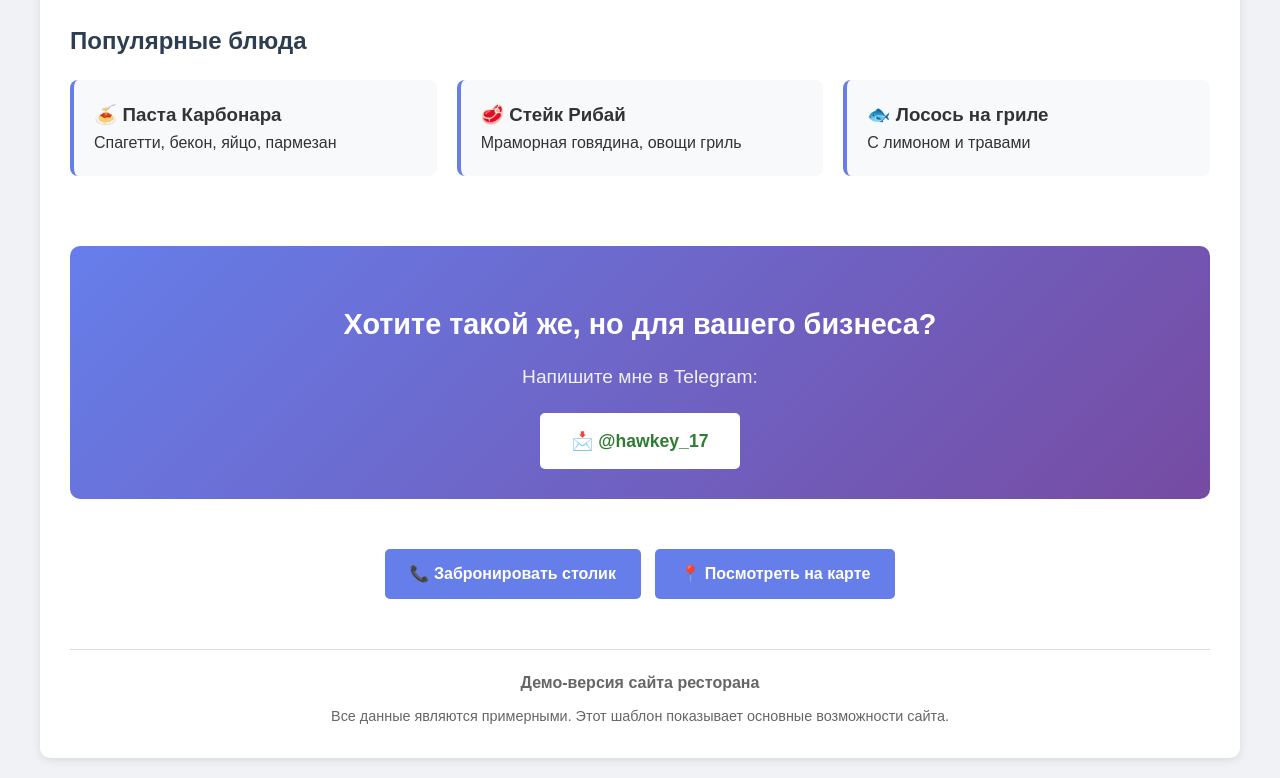
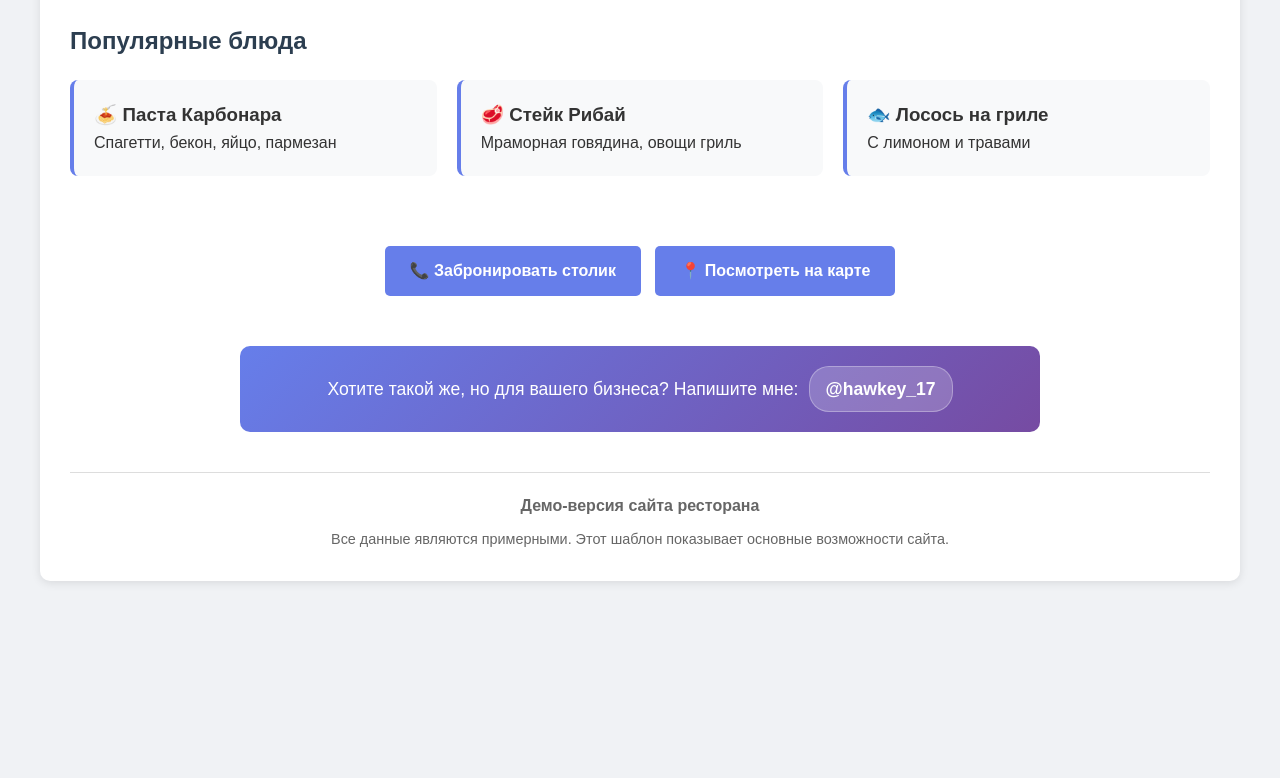
Before and after one commit to hawkey-prog/demo-site, a plain HTML site: page index.html in a window 1280 px wide. Shown: the part 864-1642 px from the top of the page. After the commit the page ends 1465 px from the top, so only its background shows below. Drawn offline with Linux system fonts and the light colour scheme.

Commit message:
Update index.html

```diff
--- a/index.html
+++ b/index.html
@@ -5,7 +5,7 @@
     <title>Демо: Сайт ресторана</title>
     <meta name="viewport" content="width=device-width, initial-scale=1.0">
     <style>
-
+        /* ОЧЕНЬ ПРОСТЫЕ СТИЛИ */
         * { margin: 0; padding: 0; box-sizing: border-box; }
         body {
             font-family: Arial, sans-serif;
@@ -73,40 +73,37 @@
             border-left: 4px solid #2196f3;
         }
 
+        /* НОВЫЙ БЛОК - КОМПАКТНЫЕ СТИЛИ */
         .business-block {
             background: linear-gradient(135deg, #667eea 0%, #764ba2 100%);
             color: white;
+            padding: 20px;
             border-radius: 10px;
             text-align: center;
-            margin-top: 50px;
-            margin-bottom: 40px;
-            padding: 30px;
-        }
-        .business-block h2 {
-            color: white;
-            margin-bottom: 15px;
-            font-size: 1.8rem;
+            margin: 40px auto 30px;
+            max-width: 800px;
         }
         .business-block p {
-            font-size: 1.2rem;
-            margin-bottom: 20px;
-            opacity: 0.9;
+            font-size: 1.1rem;
+            margin: 0;
+            display: flex;
+            justify-content: center;
+            align-items: center;
+            gap: 10px;
+            flex-wrap: wrap;
         }
         .tg-link {
-            display: inline-block;
-            background: white;
-            color: #2E7D32;
-            padding: 12px 30px;
-            border-radius: 5px;
+            color: white;
             text-decoration: none;
             font-weight: bold;
-            font-size: 1.1rem;
+            background: rgba(255, 255, 255, 0.2);
+            padding: 8px 16px;
+            border-radius: 20px;
             transition: all 0.3s ease;
-            border: 2px solid transparent;
+            border: 1px solid rgba(255, 255, 255, 0.3);
         }
         .tg-link:hover {
-            background: #f0f0f0;
-            border-color: white;
+            background: rgba(255, 255, 255, 0.3);
             transform: translateY(-2px);
         }
 
@@ -116,14 +113,13 @@
             .container { padding: 15px; }
             .info-grid { grid-template-columns: 1fr; }
             .business-block {
-                padding: 20px;
-                margin-top: 30px;
-            }
-            .business-block h2 {
-                font-size: 1.5rem;
+                padding: 15px;
+                margin: 30px auto 20px;
             }
             .business-block p {
                 font-size: 1rem;
+                flex-direction: column;
+                gap: 8px;
             }
         }
     </style>
@@ -198,18 +194,18 @@
             </div>
         </section>
 
-
-        <div class="business-block">
-            <h2>Хотите такой же, но для вашего бизнеса?</h2>
-            <p>Напишите мне в Telegram:</p>
-            <a href="https://t.me/hawkey_17" target="_blank" class="tg-link">
-                📩 @hawkey_17
-            </a>
-        </div>
-
         <div style="text-align: center; margin: 40px 0;">
             <a href="tel:+70000000000" class="btn">📞 Забронировать столик</a>
             <a href="#" class="btn" onclick="alert('В реальной версии здесь будет карта')">📍 Посмотреть на карте</a>
+        </div>
+
+        <!-- НОВЫЙ КОМПАКТНЫЙ БЛОК -->
+        <div class="business-block">
+            <p>Хотите такой же, но для вашего бизнеса? Напишите мне:
+                <a href="https://t.me/hawkey_17" target="_blank" class="tg-link">
+                    @hawkey_17
+                </a>
+            </p>
         </div>
 
         <footer>
```
